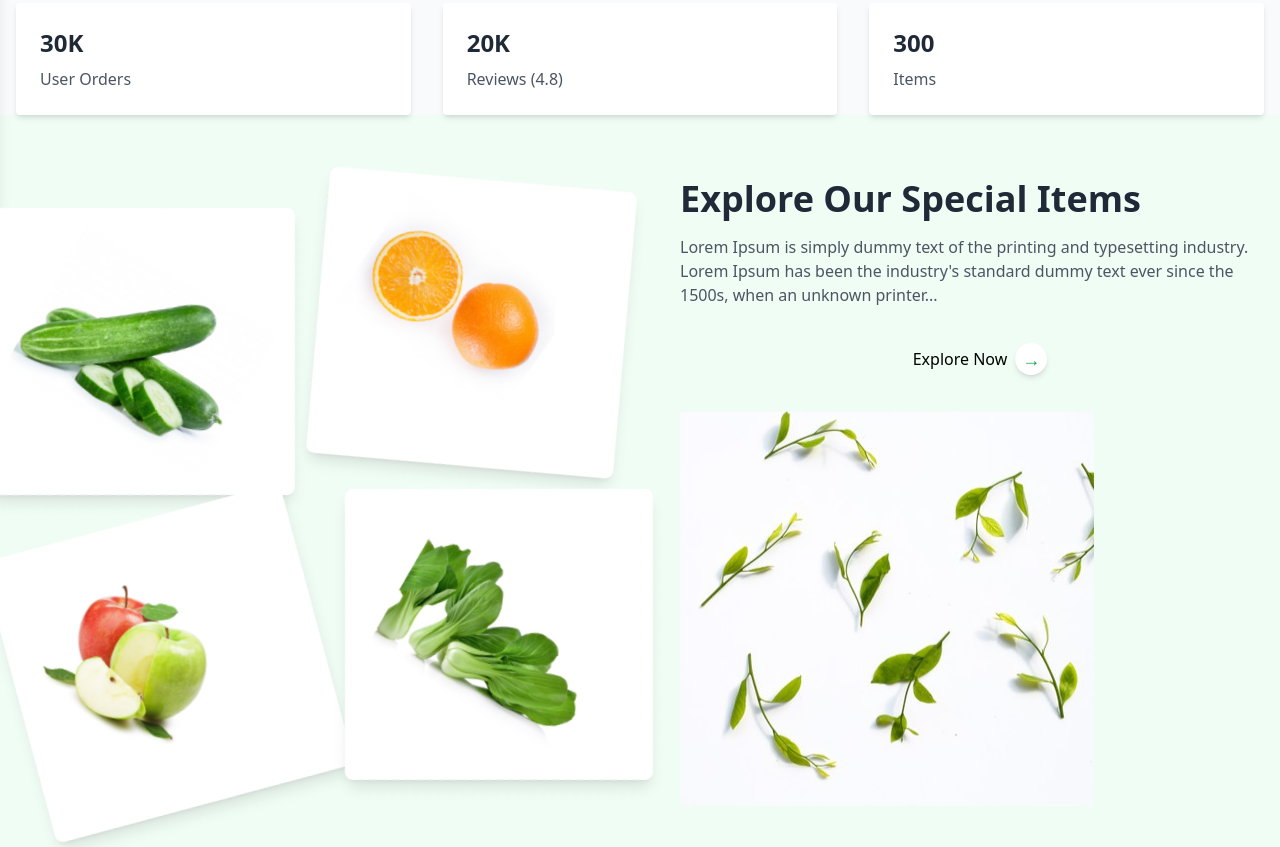
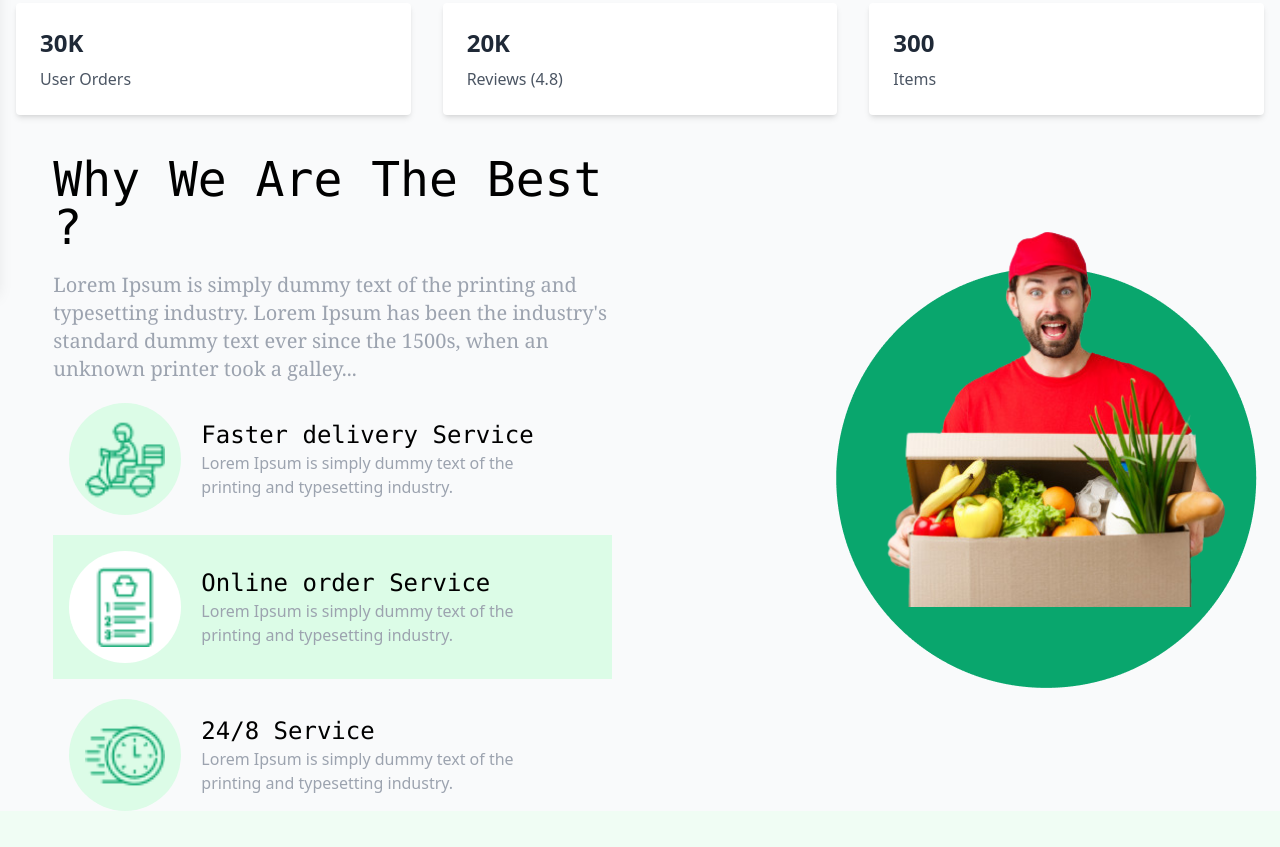
Before and after one commit to RamizjonSheraliyev/fruits-test, a plain HTML site: page index.html in a window 1280 px wide. Shown: the part 511-1358 px from the top of the page. Drawn offline with nearby package versions, Linux system fonts and the light colour scheme; a web font is replaced by a local one.

Commit message:
Add info section

```diff
--- a/index.html
+++ b/index.html
@@ -216,6 +216,50 @@
         </div>
       </section>
 
+      <section class="second-section w-full mt-10">
+        <div class="container w-11/12 mx-auto flex">
+          <div class="left-box w-1/2">
+            <div class="info-box">
+              <h2 class="font-mono text-5xl">Why We Are The Best ?</h2>
+              <p class="font-serif text-xl mt-5 text-gray-400">Lorem Ipsum is simply dummy text of the printing and typesetting industry. Lorem Ipsum has been the industry's standard dummy text ever since the 1500s, when an unknown printer took a galley...</p>
+            </div>
+            <ul class="mt-5">
+              <li class="w-fit flex gap-5 items-center justify-center">
+                <div class="img-box bg-green-100 w-28 h-28 rounded-full flex items-center justify-center ml-4">
+                  <img src="/images/delivery-man 2.png" alt="" class="w-20">
+                </div>
+                <div class="info-box flex flex-col justify-center">
+                  <h4 class="font-mono text-2xl">Faster delivery Service</h4>
+                  <p class="text-gray-400">Lorem Ipsum is simply dummy text of the <br> printing and typesetting industry.</p>
+                </div>
+              </li>
+              <li class="flex gap-5 mt-5 bg-green-100 h-36 items-center">
+                <div class="img-box bg-white w-28 h-28 rounded-full flex items-center justify-center ml-4">
+                  <img src="/images/shopping 1.png" alt="" class="w-20">
+                </div>
+                <div class="info-box flex flex-col justify-center">
+                  <h4 class="font-mono text-2xl">Online order Service</h4>
+                  <p class="text-gray-400">Lorem Ipsum is simply dummy text of the <br> printing and typesetting industry.</p>
+                </div>
+              </li>
+              <li class="w-fit flex gap-5 items-center justify-center mt-5">
+                <div class="img-box bg-green-100 w-28 h-28 rounded-full flex items-center justify-center ml-4">
+                  <img src="/images/fast-time 1.png" alt="" class="w-20">
+                </div>
+                <div class="info-box flex flex-col justify-center">
+                  <h4 class="font-mono text-2xl">24/8 Service</h4>
+                  <p class="text-gray-400">Lorem Ipsum is simply dummy text of the <br> printing and typesetting industry.</p>
+                </div>
+              </li>
+            </ul>
+          </div>
+          <div class="right-box relative">
+            <img src="/images/man-grocery.png" alt="" class="absolute top-10 left-64">
+            <img src="/images/Ellipse 141.png" alt="" class="ml-56 mt-28">
+          </div>
+        </div>
+      </section>
+
       <section class="special-items-section bg-green-50 py-16">
         <div class="container mx-auto flex flex-col lg:flex-row items-center">
           <!-- Image Grid -->
```
